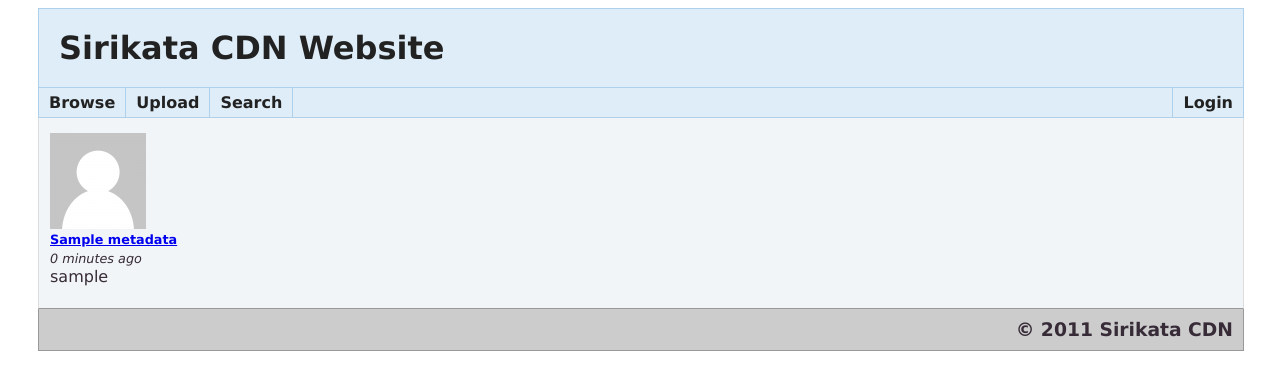
After one commit to sirikata/sirikata-cdn, a Django app: template sirikata-cdn/templates/content/browse.html in a window 1280 px wide. The commit adds this page. Shown: the top 390 px of the page. Run offline with Django 3.2, Linux system fonts and the light colour scheme; the template is opened without the code that fills it: most values are stand-ins (such as "Sample title", 1, 10 or a date in 2020); some libraries are stand-ins or nearby versions.

Commit message:
Updated browse list to look nice, made processing page auto-refresh, allow failed upload deletion

```diff
--- a/sirikata-cdn/cassandra_storage/cassandra_util.py
+++ b/sirikata-cdn/cassandra_storage/cassandra_util.py
@@ -2,7 +2,7 @@ import pycassa
 from pycassa.cassandra.ttypes import NotFoundException, InvalidRequestException
 from pycassa.cassandra.ttypes import TimedOutException, UnavailableException
 
-POOL = pycassa.connect('SirikataCDN')
+POOL = pycassa.pool.ConnectionPool('SirikataCDN', timeout=20, framed_transport=True, max_retries=5)
 
 class DatabaseError(Exception):
     """
--- a/sirikata-cdn/celery_tasks/import_upload.py
+++ b/sirikata-cdn/celery_tasks/import_upload.py
@@ -263,8 +263,10 @@ def place_upload(main_rowkey, subfiles, title, path, description, selected_dae=N
     orig_save_data = str_buffer.getvalue()
     orig_hex_key = hashlib.sha256(orig_save_data).hexdigest()
 
+    print orig_hex_key
+    print len(orig_save_data)
     try: save_file_data(orig_hex_key, orig_save_data, "application/xml")
-    except: raise DatabaseError()
+    except: raise
 
     zip_buffer = StringIO()
     combined_zip = zipfile.ZipFile(zip_buffer, mode='w', compression=zipfile.ZIP_DEFLATED)
--- a/sirikata-cdn/content/utils.py
+++ b/sirikata-cdn/content/utils.py
@@ -36,7 +36,8 @@ def get_content_by_date(start="", limit=25):
         content_items.append({'timestamp': datetime.datetime.fromtimestamp(timestamp / 1e6),
                                'version_num': version_num,
                                'base_path': base_path,
-                               'username': username})
+                               'username': username,
+                               'full_path': "%s/%s" % (base_path, version_num)})
 
     #TODO: This sucks. There is no way to issue a set of (rowkey, [columns]) to multiget
     # Instead, this is getting EVERY column, even though we only need the individual version
--- /dev/null
+++ b/sirikata-cdn/custom_template_tags/templatetags/truncate_filters_extra.py
@@ -0,0 +1,11 @@
+from django import template
+register = template.Library()
+
+@register.filter
+def truncate_chars(value, max_length):
+    if len(value) <= max_length:
+        return value
+
+    truncd_val = value[:max_length-3]
+
+    return truncd_val + "..."
--- a/sirikata-cdn/media/css/main.css
+++ b/sirikata-cdn/media/css/main.css
@@ -80,6 +80,7 @@ div#footer {
     border-right: 1px solid #999999;
     border-left: 1px solid #999999;
     border-bottom: 1px solid #999999;
+    clear: left;
 }
 div#footer h3 {
     margin: 0;
@@ -205,11 +206,50 @@ img.maxwidth {
     width: expression(this.width > 400 ? 400: true);
 }
 
-img.thumbnail {
+div#type_accordian img.thumbnail {
 	margin-bottom: 15px;
 	padding: 2px;
 	border: 1px solid #cccccc;
 }
-img:hover.thumbnail {
+div#type_accordian img:hover.thumbnail {
     border: 1px solid #000000;
 }
+
+ul.content_list {
+	margin: 0;
+	padding: 0;
+}
+ul.content_list li {
+	margin: 0;
+	padding: 0;
+    width: 160px;
+    height: 160px;
+    list-style-type: none;
+    word-wrap: break-word;
+    overflow-y: hidden;
+    display: inline-block;
+    vertical-align: top;
+    padding: 5px 1px;
+}
+ul.content_list div.img_container {
+    margin: 0;
+    padding: 0;
+    width: 96px;
+    height: 96px;
+    position: relative;
+}
+ul.content_list img {
+    display: inline-block;
+    margin: 0;
+    padding: 0;
+    bottom: 0;
+    position: absolute;
+}
+ul.content_list span.title {
+	font-size: 0.8em;
+	font-weight: bold;
+}
+ul.content_list span.timeago {
+    font-size: 0.8em;
+    font-style: italic;
+}
--- a/sirikata-cdn/settings.py
+++ b/sirikata-cdn/settings.py
@@ -74,7 +74,8 @@ INSTALLED_APPS = (
     'django.contrib.sessions',
     'cassandra_storage',
     'users',
-    'content'
+    'content',
+    'custom_template_tags'
 )
 
 #Unused
--- a/sirikata-cdn/templates/base.html
+++ b/sirikata-cdn/templates/base.html
@@ -28,10 +28,9 @@
 <div id="navbar">
 <div id="navigation">
 <ul id="menu_list">
-<li><a href="/">Home</a></li>
-<li><a href="/upload/">Upload</a>
-<li><a href="/content/">Browse</a>
-<li><a href="/search/">Search</a>
+<li><a href="/">Browse</a></li>
+<li><a href="/upload/">Upload</a></li>
+<li><a href="">Search</a></li>
 </ul>
 </div>
 <div id="useractions">
--- /dev/null
+++ b/sirikata-cdn/templates/content/browse.html
@@ -0,0 +1,35 @@
+{% extends "base.html" %}
+{% load truncate_filters_extra %}
+
+{% block title %}{{ block.super }} | Latest Content{% endblock title %}
+
+{% block main_content %}
+<ul class="content_list">
+{% for item in content_items %}
+    <li>
+    <div class="img_container">
+    <a href="{% url content.views.view item.full_path|slice:"1:" %}">
+    {% if item.metadata.types.original.thumbnail %}
+    <img src="{% url content.views.download item.metadata.types.original.thumbnail %}"/>
+    {% else %}
+    <img src="{{ MEDIA_URL }}images/question.png"/>
+    {% endif %}
+    </a>
+    </div>
+    <a href="{% url content.views.view item.full_path|slice:"1:" %}">
+    <span class="title">{{ item.metadata.title|truncate_chars:15 }}</span>
+    </a><br>
+    <span class="timeago">{{ item.timestamp|timesince }} ago </span><br>
+    {{ item.username }} <br>
+    </li>
+{% empty %}
+    <li>No content!</li>
+{% endfor %}
+</ul>
+
+{% if next_start %}
+<br>
+<a href="{% url content.views.browse next_start %}">Older</a>
+{% endif %}
+
+{% endblock main_content %}
--- a/sirikata-cdn/templates/content/view.html
+++ b/sirikata-cdn/templates/content/view.html
@@ -21,7 +21,7 @@
     <h3><a href="#">{{ metadata.title }}</a></h3>
     <div>
         <p class="bold">
-        {{ metadata.description|linebreaksbr }}
+        {{ metadata.description|linebreaksbr|default:"<em>No description</em>" }}
         </p>
     </div>
 </div>
--- a/sirikata-cdn/urls.py
+++ b/sirikata-cdn/urls.py
@@ -17,7 +17,7 @@ urlpatterns = patterns('',
     (r'^login/openid_link$', 'users.views.openid_link'),
     (r'^login/$', 'users.views.login'),
     (r'^logout/$', 'users.views.logout'),
-    (r'^$', 'content.views.latest'),
+    (r'^(?P<start>[0-9]*)$', 'content.views.browse')
 )
 
 if settings.DEBUG:
--- a/sirikata-cdn/users/views.py
+++ b/sirikata-cdn/users/views.py
@@ -23,7 +23,7 @@ def login(request):
 
 def logout(request):
     logout_user(request)
-    return redirect('content.views.latest')
+    return redirect('content.views.browse', '')
 
 def openid_select(request):
     oidutil.log = dummyOpenIdLoggingFunction
@@ -76,7 +76,7 @@ def openid_return(request):
         return redirect('users.views.login')
 
     if login_with_openid_identity(request, response.identity_url):
-        return redirect('content.views.latest')
+        return redirect('content.views.browse', '')
 
     ax_resp = ax.FetchResponse.fromSuccessResponse(response)
     if not ax_resp:
@@ -146,7 +146,7 @@ def openid_link(request):
                 messages.error(request, 'Could not associate username. This usually means the username is already taken')
                 view_params = {'form':form, 'openid_identity':openid_identity}
             else:
-                return redirect('content.views.latest')
+                return redirect('content.views.browse', '')
         else:
             view_params = {'form':form, 'openid_identity':openid_identity}
     else:
```
Also changed, not shown: sirikata-cdn/content/views.py (+26 -10 lines), sirikata-cdn/templates/content/latest.html (deleted, +0 -22 lines), sirikata-cdn/templates/content/processing.html (+25 -2 lines), sirikata-cdn/templates/users/uploads.html (+2 -10 lines), sirikata-cdn/custom_template_tags/__init__.py (added), sirikata-cdn/custom_template_tags/templatetags/__init__.py (added).
